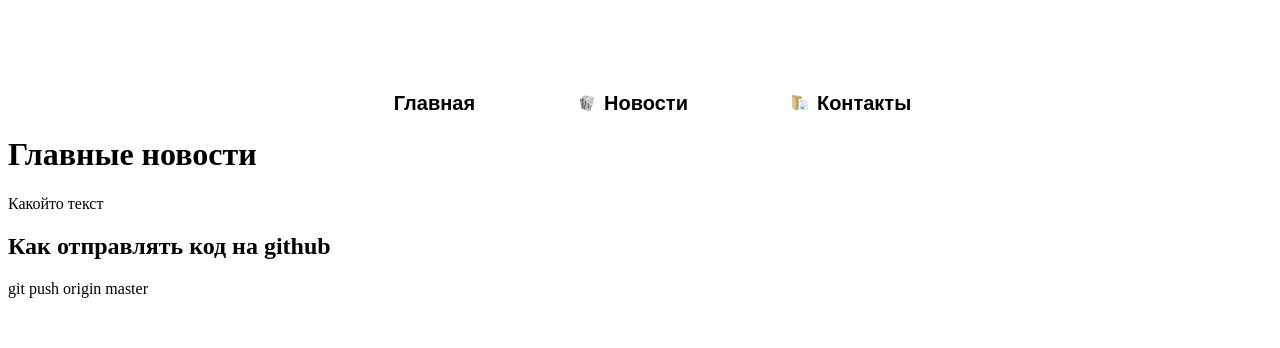
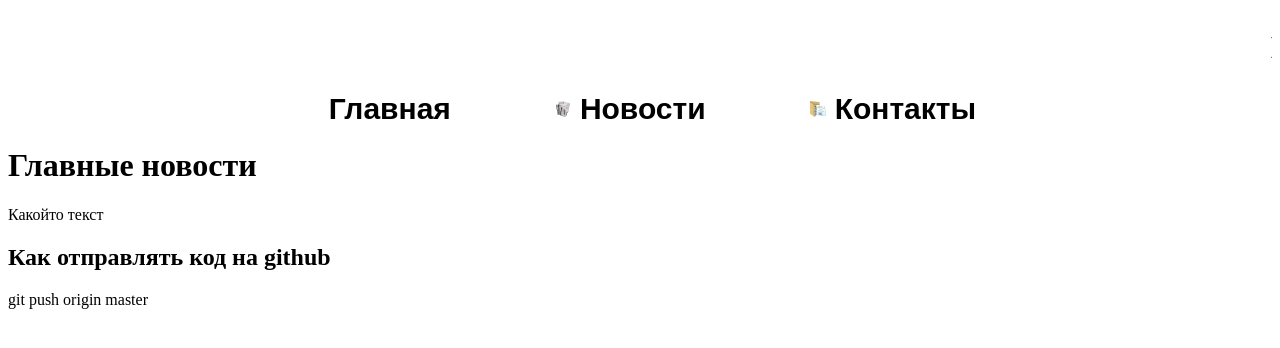
Before and after one commit to Nezeeeeee/VSCTestGH, a plain HTML site: page index.html in a window 1280 px wide. Drawn offline with Linux system fonts and the light colour scheme; a web font is replaced by a local one.

Commit message:
added font-size for a tag <a>

```diff
--- a/index.css
+++ b/index.css
@@ -1,7 +1,8 @@
 .navheader a{
     text-decoration: none;
     text-align: center;
-    font-size: 20px;
+    font-size: 30px;
+    font-family: 'Fira Sans Condensed', sans-serif;
 }
 
 a:link{
@@ -44,6 +45,3 @@ a:hover{
     font-family: 'Fira Sans Condensed', sans-serif;
     src: url(https://fonts.googleapis.com/css?family=Fira+Sans+Condensed&display=swap);
 }
-a{
-    font-family: 'Fira Sans Condensed', sans-serif;
-}
```
